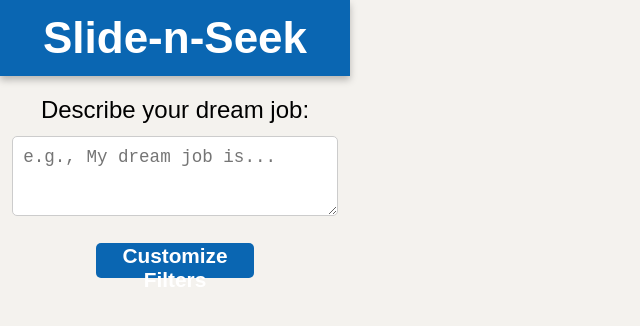
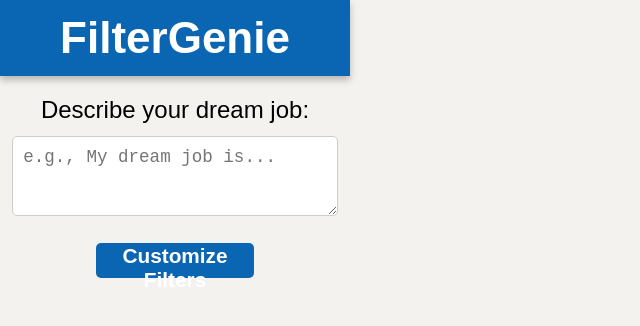
Before and after one commit to TheRoadSurgeon/Slide-n-Seek, a website built with webpack: page popup.html in a window 1280 px wide. Shown: the whole page, without its empty margins (0-640 px from the left). Built offline with nearby package versions, Linux system fonts and the light colour scheme; no server answers.

Commit message:
changed name

```diff
--- a/popup.html
+++ b/popup.html
@@ -8,7 +8,7 @@
     </head>
 
     <body>
-        <h2>Slide-n-Seek</h2>
+        <h2>FilterGenie</h2>
         <div class="generate-filter">
             <label for="chat-input">Describe your dream job:</label>
             <textarea class="chat-text-box" id="chat-input" placeholder="e.g., My dream job is..."></textarea>
```
